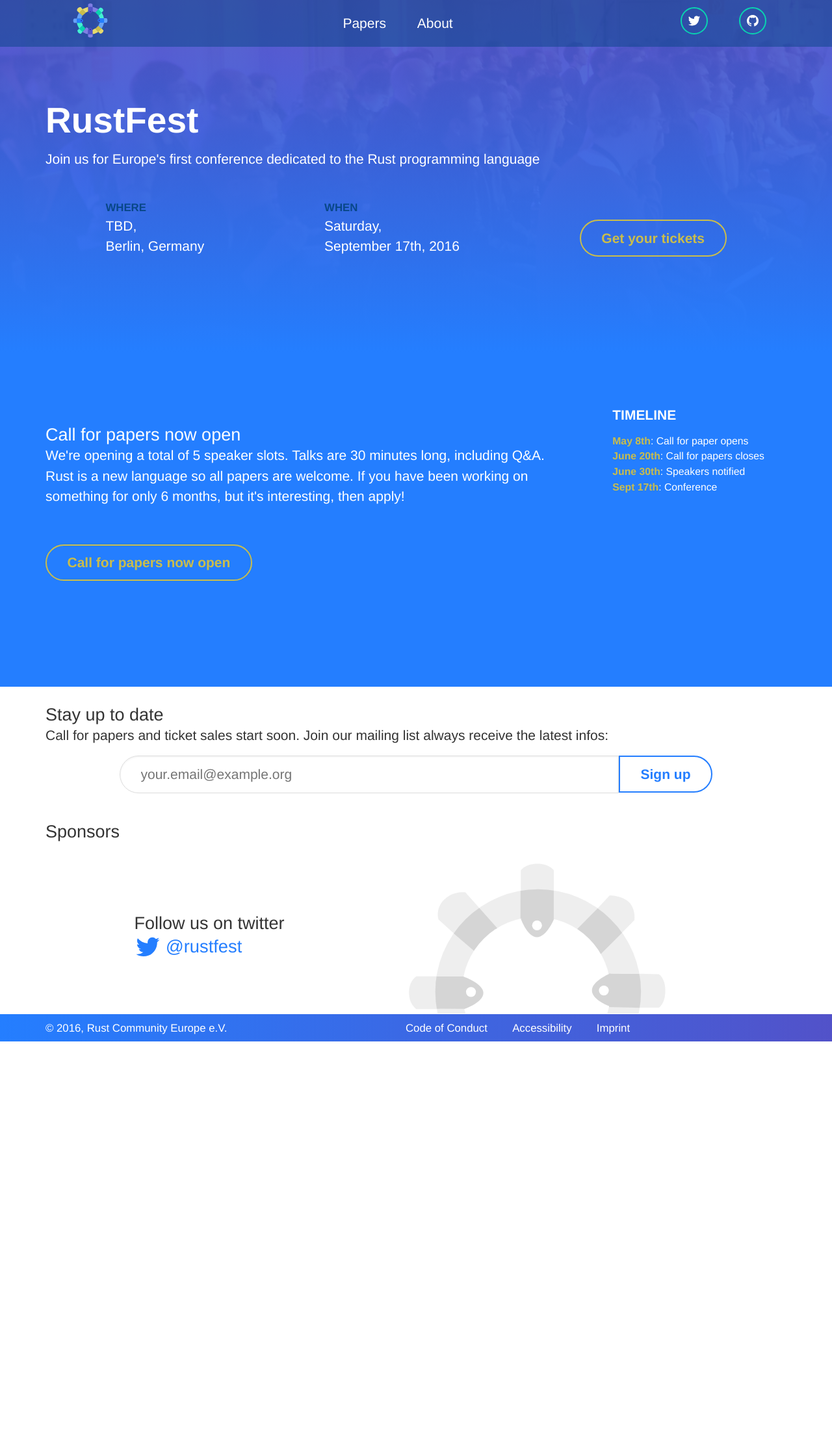
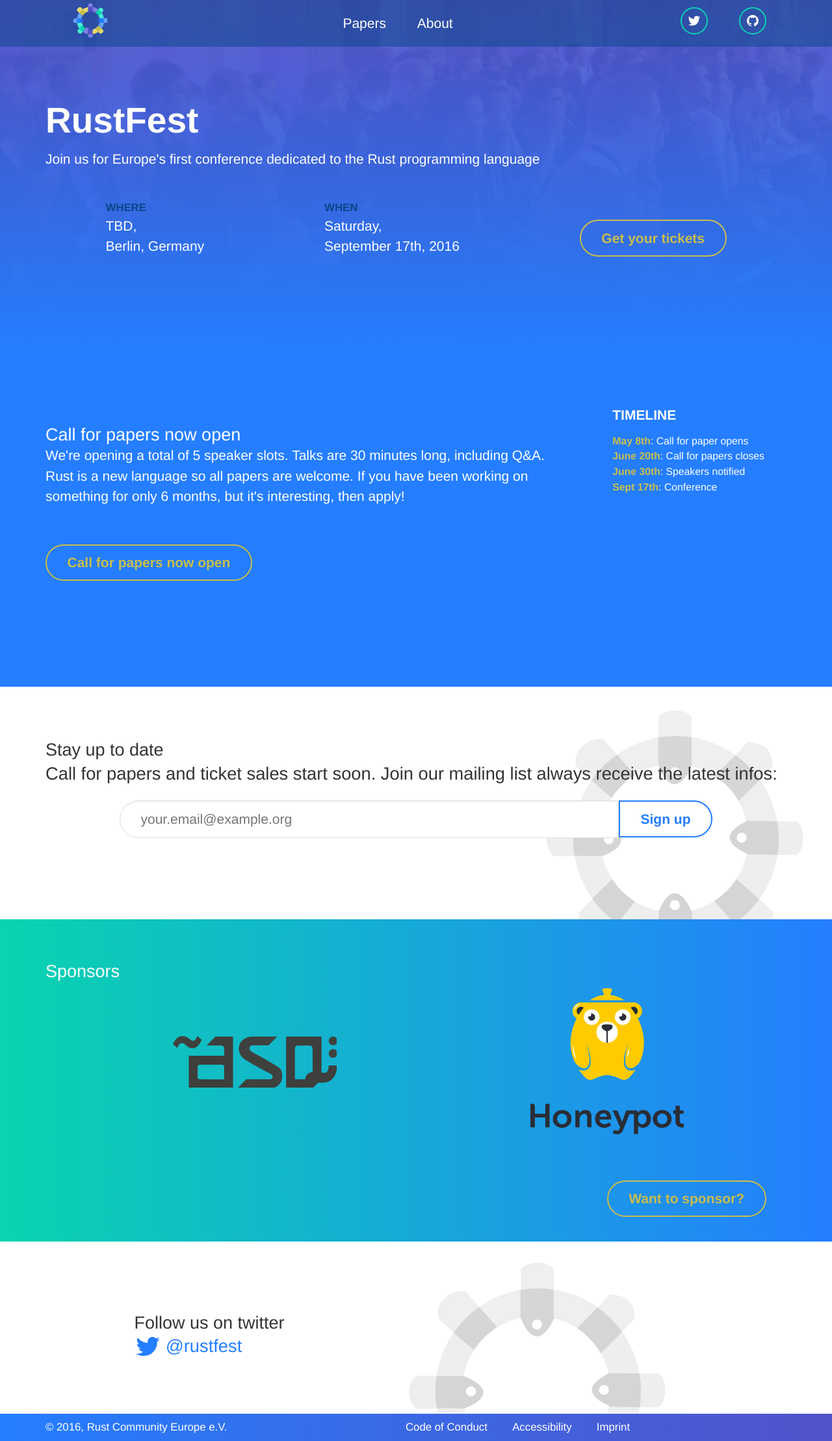
Before and after one commit to RustFestEU/blog.rustfest.eu, a Jekyll site: the page built from home.html, in a window 1280 px wide. Shown: the whole page at 65% size. Built offline with Jekyll 4.4.1, drawn with Linux system fonts in a browser that asks for light colours; before the commit the page ends 1603 px from its top, so only the background shows below that.

Commit message:
adding sponsors

```diff
--- /dev/null
+++ b/_data/sponsors.yml
@@ -0,0 +1,6 @@
+- name: "asquera GmbH"
+  thumbnailUrl: asquera.svg
+  link: "http://asquera.de"
+- name: "Honeypot"
+  thumbnailUrl: honeypot.png
+  link: "https://www.honeypot.io/"
--- a/_sass/_layout.scss
+++ b/_sass/_layout.scss
@@ -5,6 +5,7 @@
   "components/hero",
   "components/team",
   "components/home",
+  "components/sponsors",
   "components/ml_form",
   "components/footer"
 ;
--- a/_sass/base/_buttons.scss
+++ b/_sass/base/_buttons.scss
@@ -16,6 +16,7 @@
   padding: $small-spacing $base-spacing;
   text-decoration: none;
   transition: background-color $base-duration $base-timing
+              border-color $base-duration $base-timing
               color $base-duration $base-timing;
   user-select: none;
   vertical-align: middle;
--- a/_sass/components/_home.scss
+++ b/_sass/components/_home.scss
@@ -5,3 +5,14 @@
   background-position: 75% -25%;
   background-repeat: no-repeat;
 }
+
+.whitewithwheel {
+  padding: 2em 0 4em 0;
+  font-size: 1.3em;
+  background-image: url(../assets/backdrops/logo.svg);
+  background-position: 95% -100%;
+  background-repeat: no-repeat;
+  button:not(:hover) {
+    background: #fff;
+  }
+}
--- /dev/null
+++ b/_sass/components/_sponsors.scss
@@ -0,0 +1,27 @@
+.sponsors {
+  @include linear-gradient(to right, $brand_green, $brand_blue);
+  color: white;
+  padding: 2em 0;
+  margin: 0;
+  font-size: 0.9em;
+  img {
+    max-height: 25vh;
+    max-width: 25vw;
+  }
+  ul {
+    list-style: none;
+
+    @include display(flex);
+    @include align-items(center);
+    @include flex-direction(row);
+    @include justify-content(space-around);
+  }
+
+  .button {
+    margin: 2.5em 1.5em 0 0;
+    &:hover {
+      background: transparent;
+      border-color: #fff;
+    }
+  }
+}
--- a/home.html
+++ b/home.html
@@ -59,7 +59,8 @@
   </section>
 </div>
 
-<section class="whitewithwheel">
+<div class="whitewithwheel">
+  <section>
     <h2>Stay up to date</h2>
     <form id="mailchimpForm" class="formInput"  action="https://{{site.mailchimp.server}}/subscribe/post" method="POST">
       <p>
@@ -73,10 +74,23 @@
       </div>
     </form>
   </section>
+</div>
 
-<section class="sponsors">
+<div class="sponsors">
+  <section>
     <h2>Sponsors</h2>
+    <ul>
+      {% for sponsor in site.data.sponsors %}
+        <li><a href="{{sponsor.link}}" title="{{sponsor.name}}"><img src="/assets/sponsors/{{sponsor.thumbnailUrl}}" /></a></li>
+      {% endfor %}
+    </ul>
+    <div style="text-align: right">
+      <a class="button primary" href="mailto:sponsor@rustfest.eu">
+        Want to sponsor?
+      </a>
+    </div>
   </section>
+</div>
 
 
 <section class="twitter">
```
Also changed, not shown: assets/sponsors/asquera.svg (added), assets/sponsors/honeypot.png (added). Lines whose indentation alone changed are shown as unchanged.
